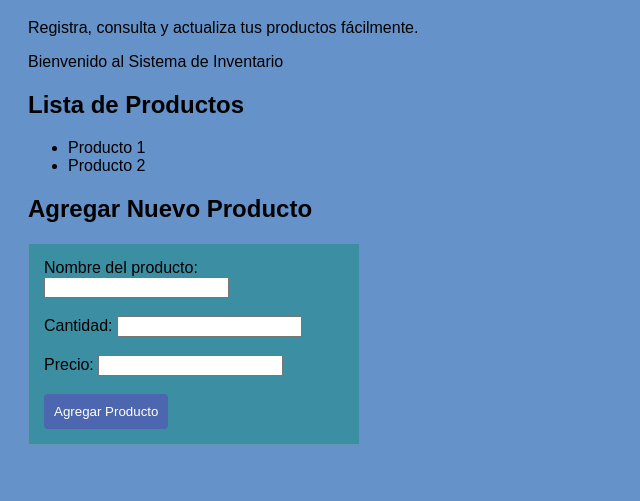
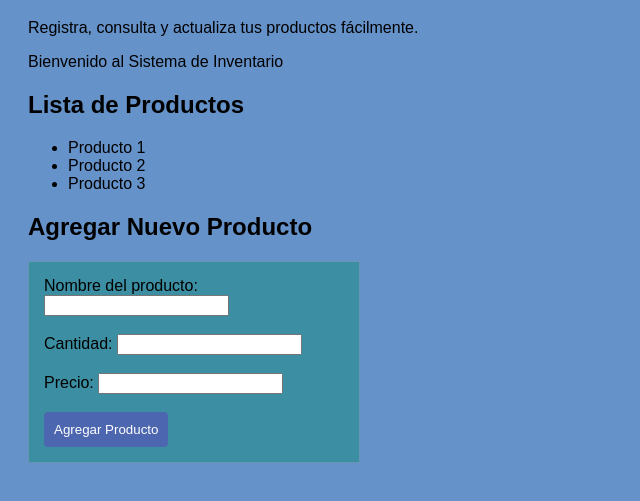
Before and after one commit to brantdoncalvo/Inventarioweb, a plain HTML site: page index.html in a window 1280 px wide. Shown: the part 89-590 px from the top of the page, without its empty margins (0-640 px from the left). Drawn offline with Linux system fonts and the light colour scheme.

```diff
--- a/index.html
+++ b/index.html
@@ -49,6 +49,7 @@
   <ul>
     <li>Producto 1</li>
     <li>Producto 2</li>
+    <li>Producto 3</li>
   </ul>
   <!--Subtitulo de la seccion para agregar nuevos productos-->
   <h2>Agregar Nuevo Producto</h2>
```
